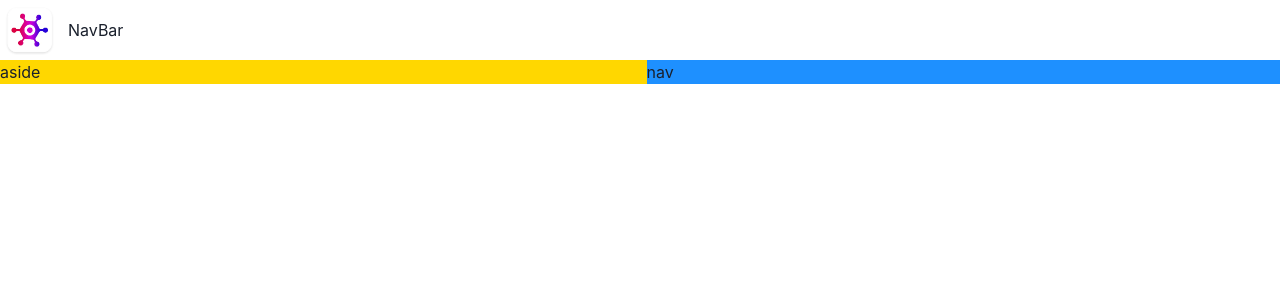
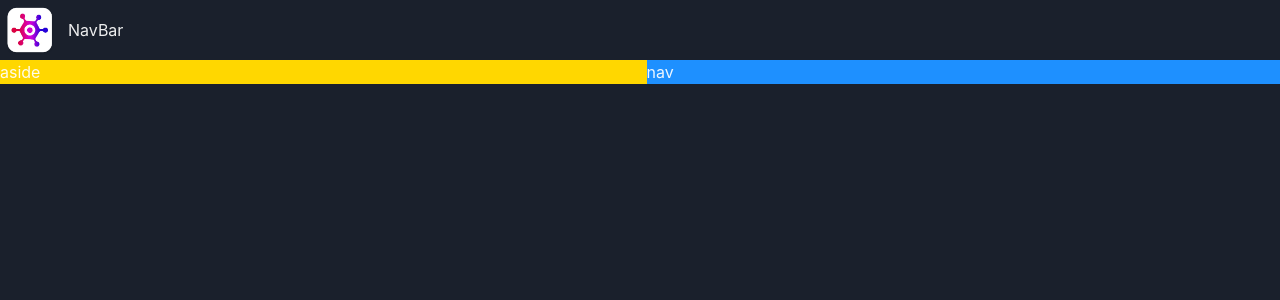
Before and after one commit to AmirHosein-Ashkbar/game-hub, a React (Vite) app: page / in a window 1280 px wide. Shown: the top 300 px of the page. Built offline with nearby package versions, Linux system fonts and the light colour scheme.

Commit message:
implement dark mode

```diff
--- /dev/null
+++ b/src/Theme.ts
@@ -0,0 +1,12 @@
+import { extendTheme , ThemeConfig } from "@chakra-ui/react";
+
+
+
+const config : ThemeConfig = {
+    initialColorMode : "dark"
+};
+
+
+const theme = extendTheme({config});
+
+export default theme;
--- a/src/main.tsx
+++ b/src/main.tsx
@@ -2,11 +2,12 @@
 import ReactDOM from 'react-dom/client'
 import App from './App.tsx'
 import './index.css'
-import { ChakraProvider } from '@chakra-ui/react'
-
+import { ChakraProvider, ColorModeScript } from '@chakra-ui/react'
+import theme from './Theme.ts'
 ReactDOM.createRoot(document.getElementById('root')!).render(
   <React.StrictMode>
-    <ChakraProvider>
+    <ChakraProvider theme={theme}>
+      <ColorModeScript initialColorMode={theme.config.initialColorMode}/>
       <App />
     </ChakraProvider>
   </React.StrictMode>,
```
